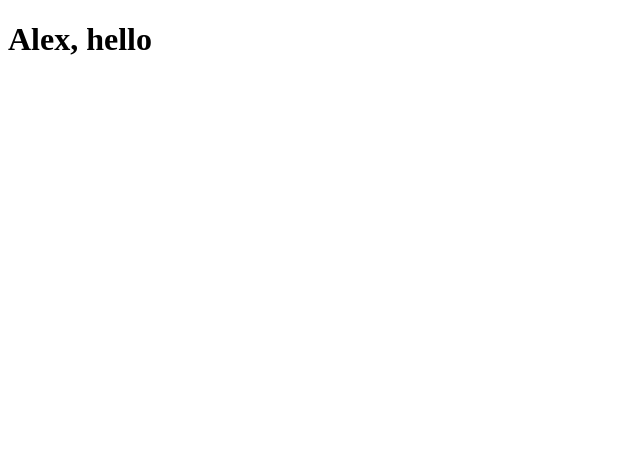
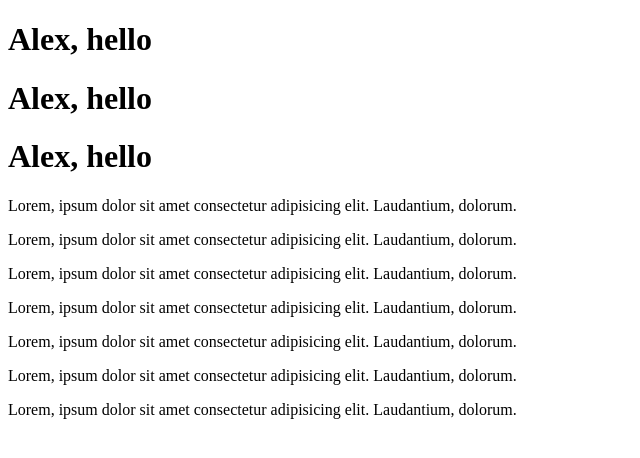
Before and after one commit to alexbliznec/testing-git-and, a plain HTML site: page index.html in a window 1280 px wide. Shown: the whole page, without its empty margins (0-640 px from the left). Drawn offline with Linux system fonts and the light colour scheme.

Commit message:
commit devNew

```diff
--- a/index.html
+++ b/index.html
@@ -8,5 +8,35 @@
   </head>
   <body>
     <h1>Alex, hello</h1>
+    <h1>Alex, hello</h1>
+    <h1>Alex, hello</h1>
+    <p>
+      Lorem, ipsum dolor sit amet consectetur adipisicing elit. Laudantium,
+      dolorum.
+    </p>
+    <p>
+      Lorem, ipsum dolor sit amet consectetur adipisicing elit. Laudantium,
+      dolorum.
+    </p>
+    <p>
+      Lorem, ipsum dolor sit amet consectetur adipisicing elit. Laudantium,
+      dolorum.
+    </p>
+    <p>
+      Lorem, ipsum dolor sit amet consectetur adipisicing elit. Laudantium,
+      dolorum.
+    </p>
+    <p>
+      Lorem, ipsum dolor sit amet consectetur adipisicing elit. Laudantium,
+      dolorum.
+    </p>
+    <p>
+      Lorem, ipsum dolor sit amet consectetur adipisicing elit. Laudantium,
+      dolorum.
+    </p>
+    <p>
+      Lorem, ipsum dolor sit amet consectetur adipisicing elit. Laudantium,
+      dolorum.
+    </p>
   </body>
 </html>
```
